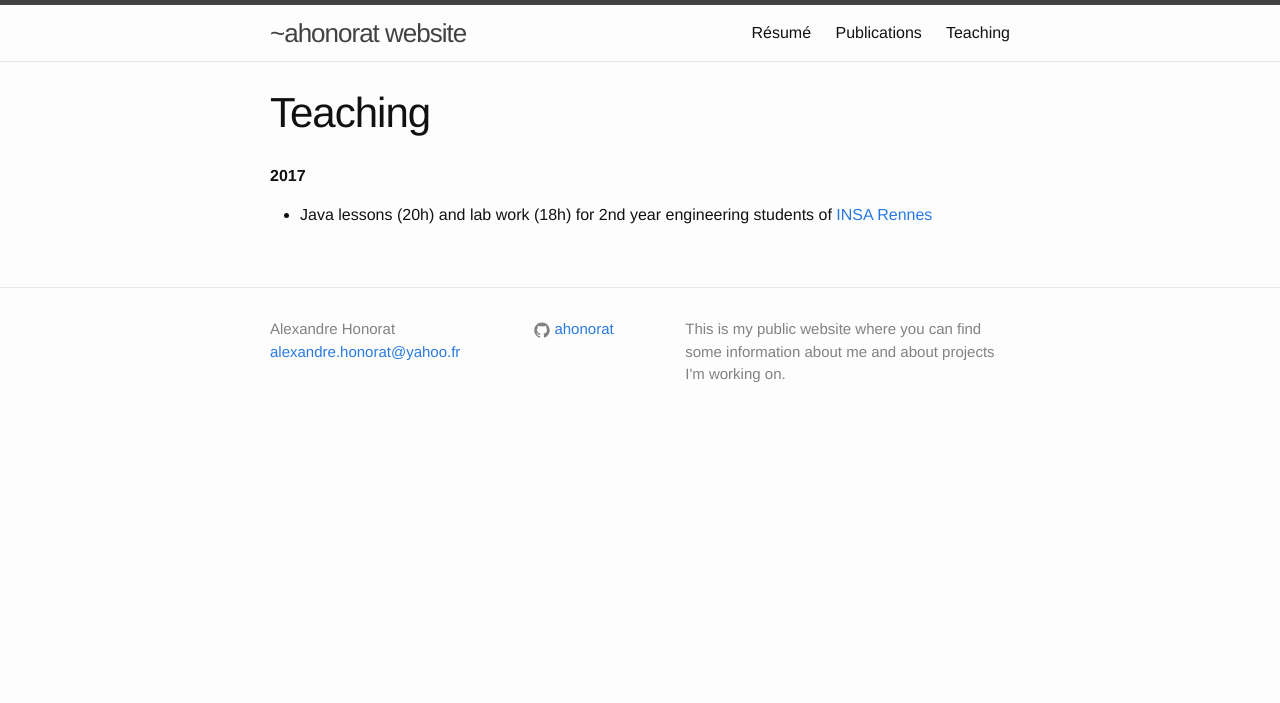
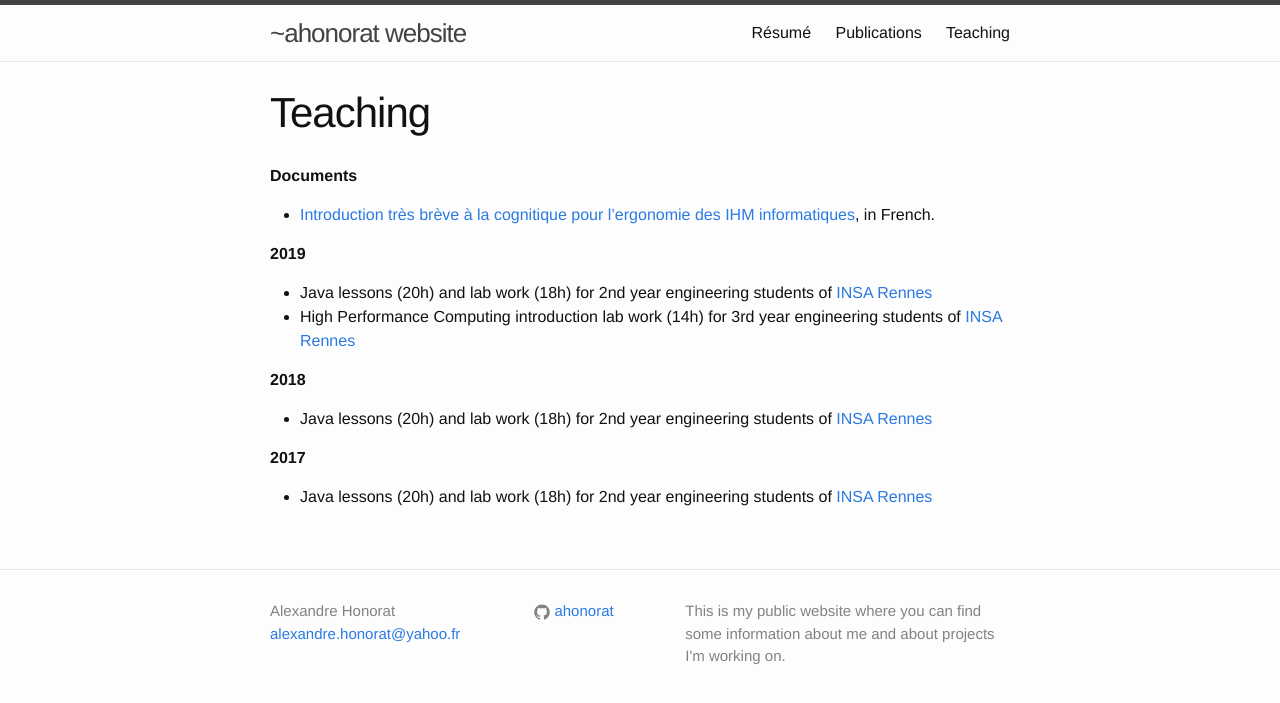
Before and after one commit to ahonorat/ahonorat.github.io, a Jekyll site: the page built from teaching.md, in a window 1280 px wide. Shown: the top 703 px of the page. Built offline with Jekyll 4.4.1, drawn with Linux system fonts in a browser that asks for light colours.

Commit message:
Site: ajout du cours de cognitique

```diff
--- a/index.html
+++ b/index.html
@@ -9,7 +9,7 @@ layout: default
   <p align="justify">
     I am a Ph.D. student at the <a href="https://www.ietr.fr/">IETR</a> french laboratory,
     working on dataflow models for high throughput computing (e.g. video decoding applications).
-    The main chalenge of this Ph.D. is to extend existing computation models to ease the development of embedded systems. On the software side it means that the model must be specific enough to capture interesting properties of the application, and simple enough to not become a burden for the developers. On the hardware side it must enable to schedule applications on heterogeneous multi-core systems with several constraints as latency, throughput, memory and energy consumption.
+    The main chalenge of this Ph.D. is to extend existing the Synchronous DataFlow (SDF) Model of Computation (MoC) to ease the development of embedded systems. On the software side it means that the model must be specific enough to capture interesting properties of the application, and simple enough to not become a burden for the developers. On the hardware side it must enable to schedule applications on heterogeneous multi-core systems with several constraints as latency, throughput, memory and energy consumption.
   </p>
 
 </div>
--- a/teaching.md
+++ b/teaching.md
@@ -4,6 +4,19 @@ title: Teaching
 permalink: /teaching/
 ---
 
+**Documents**
+
+- [Introduction très brève à la cognitique pour l'ergonomie des IHM informatiques](/docs/cognitique.pdf), in French.
+
+**2019**
+
+- Java lessons (20h) and lab work (18h) for 2nd year engineering students of [INSA Rennes](https://www.insa-rennes.fr/)
+- High Performance Computing introduction lab work (14h) for 3rd year engineering students of [INSA Rennes](https://www.insa-rennes.fr/)
+
+**2018**
+
+- Java lessons (20h) and lab work (18h) for 2nd year engineering students of [INSA Rennes](https://www.insa-rennes.fr/)
+
 **2017**
 
 - Java lessons (20h) and lab work (18h) for 2nd year engineering students of [INSA Rennes](https://www.insa-rennes.fr/)
```
Also changed, not shown: 1 other file.
